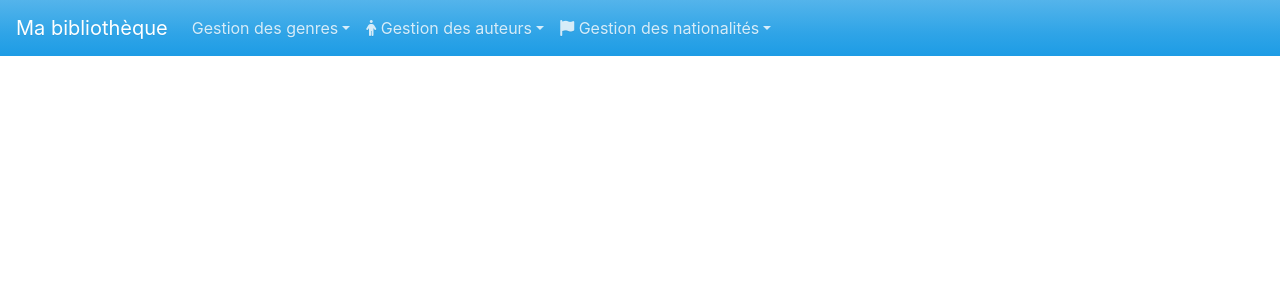
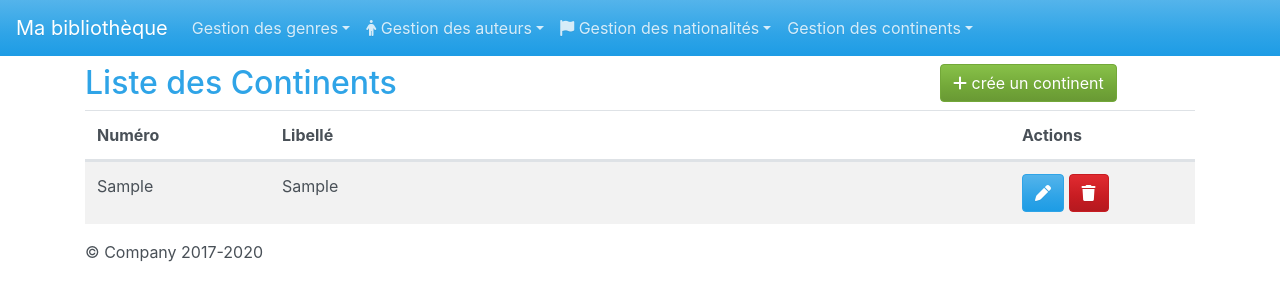
Before and after one commit to YohanDprc/Autoformation, a PHP site: page /index.php?uc=continents&action=list in a window 1280 px wide. Shown: the top 301 px of the page. Run offline with PHP 8.4, Linux system fonts and the light colour scheme; tables that the repository leaves empty or names only in its code hold one stand-in row (values such as "Sample post"); some libraries are stand-ins or nearby versions.

Commit message:
Section 12 Terminé

```diff
--- /dev/null
+++ b/avec mvc/controllers/continentController.php
@@ -0,0 +1,15 @@
+<?php
+
+$action = $_GET['action'];
+switch ($action) {
+    case 'list':
+        $lesContinents = Continent::findAll();
+        require_once("vues/listeContinents.php");
+        break;
+    case 'add':
+        break;
+    case 'update':
+        break;
+    case 'delete':
+        break;
+}
--- a/avec mvc/index.php
+++ b/avec mvc/index.php
@@ -2,6 +2,8 @@
 
 <?php
 require_once("vues/header.php");
+require_once("modeles/monPdo.php");
+require_once("modeles/Continent.php");
 
 $uc = empty($_GET["uc"]) ? "accueil" : $_GET["uc"];
 
@@ -10,6 +12,7 @@
         require_once("vues/accueil.php");
         break;
     case 'continents':
+        require_once("controllers/continentController.php");
         break;
 }
 
--- a/avec mvc/modeles/Nationalite.php
+++ b/avec mvc/modeles/Nationalite.php
@@ -118,7 +118,7 @@
     {
         $req = MonPdo::getInstance()->prepare("INSERT INTO nationalite(libelle, numContinent) values(:libelle, :numContinent)");
         $req->bindParam(":libelle", $nationalite->getLibelle());
-        $req->bindParam(":numContinent", $nationalite->numContinent());
+        $req->bindParam(":numContinent", $nationalite->numContinent);
         $nb = $req->execute();
         return $nb;
     }
@@ -134,7 +134,7 @@
         $req = MonPdo::getInstance()->prepare("UPDATE nationalite set libelle = :libelle, numContinent = :continent WHERE num = :id");
         $req->bindParam(":id", $nationalite->getNum());
         $req->bindParam(":libelle", $nationalite->getLibelle());
-        $req->bindParam(":numContinent", $nationalite->numContinent());
+        $req->bindParam(":numContinent", $nationalite->numContinent);
         $nb = $req->execute();
         return $nb;
     }
--- a/avec mvc/vues/header.php
+++ b/avec mvc/vues/header.php
@@ -75,6 +75,28 @@
                         <a class="dropdown-item" href="formNationalite.php?action=Ajouter">Ajouter une nationalités</a>
                     </div>
                 </li>
+                <li class="nav-item dropdown">
+                    <a class="nav-link dropdown-toggle" href="#" id="dropdown01" data-toggle="dropdown" aria-haspopup="true" aria-expanded="false">Gestion des continents</a>
+                    <div class="dropdown-menu" aria-labelledby="dropdown01">
+                        <a class="dropdown-item" href="index.php?uc=continents&action=list">Listes des continents</a>
+                        <a class="dropdown-item" href="#">Ajouter un continent</a>
+                    </div>
+                </li>
             </ul>
         </div>
     </nav>
+<?php
+    if (!empty($_SESSION['message'])) {
+    $mesMessages = $_SESSION['message'];
+    foreach ($mesMessages as $key => $message) {
+        echo '<div class="container pt-5">
+        <div class="alert alert-' . $key . ' alert-dismissible fade show" role="alert">' . $message . '
+        <button type="button" class="close" data-dismiss="alert" aria-label="Close">
+          <span aria-hidden="true">&times;</span>
+        </button>
+        </div>
+      </div>';
+    }
+    $_SESSION['message'] = [];
+}
+?>
--- /dev/null
+++ b/avec mvc/vues/listeContinents.php
@@ -0,0 +1,33 @@
+<div class="container mt-5">
+    <div class="row pt-3">
+        <div class="col-9">
+            <h2>Liste des Continents</h2>
+        </div>
+        <div class="col-3"><a href="formNationalite.php?action=Ajouter" class="btn btn-success"><i class="fas fa-plus"></i> crée un continent</a></div>
+    </div>
+    <table class="table table-hover table-striped">
+        <thead>
+            <tr class="d-flex">
+                <th scope="col" class="col-md-2">Numéro</th>
+                <th scope="col" class="col-md-8">Libellé</th>
+                <th scope="col" class="col-md-2">Actions</th>
+            </tr>
+        </thead>
+        <tbody>
+            <?php
+            foreach ($lesContinents as $continent) {
+                echo "<tr class='d-flex'>";
+                echo "<td class='col-md-2'>" . $continent->getNum() . "</td>";
+                echo "<td class='col-md-8'>" . $continent->getLibelle() . "</td>";
+                echo
+                    "<td class='col-md-2'>
+                        <a href='formNationalite.php?action=Modifier&num=" . $continent->getNum() . "'class='btn btn-primary'><i class='fas fa-pen'></i></a>
+                        <a href='#modalSup' data-toggle='modal' data-message='Voulez vous supprimer cette nationalité ?' data-suppression='supprimerNationalite.php?num=" . $continent->getNum() . "'  class='btn btn-danger'><i class='fas fa-trash'></i></a>
+                    </td>";
+                echo "</tr>";
+            }
+            //supprimerNationalite.php?num=$nationalite->num
+            ?>
+        </tbody>
+    </table>
+</div>
```
